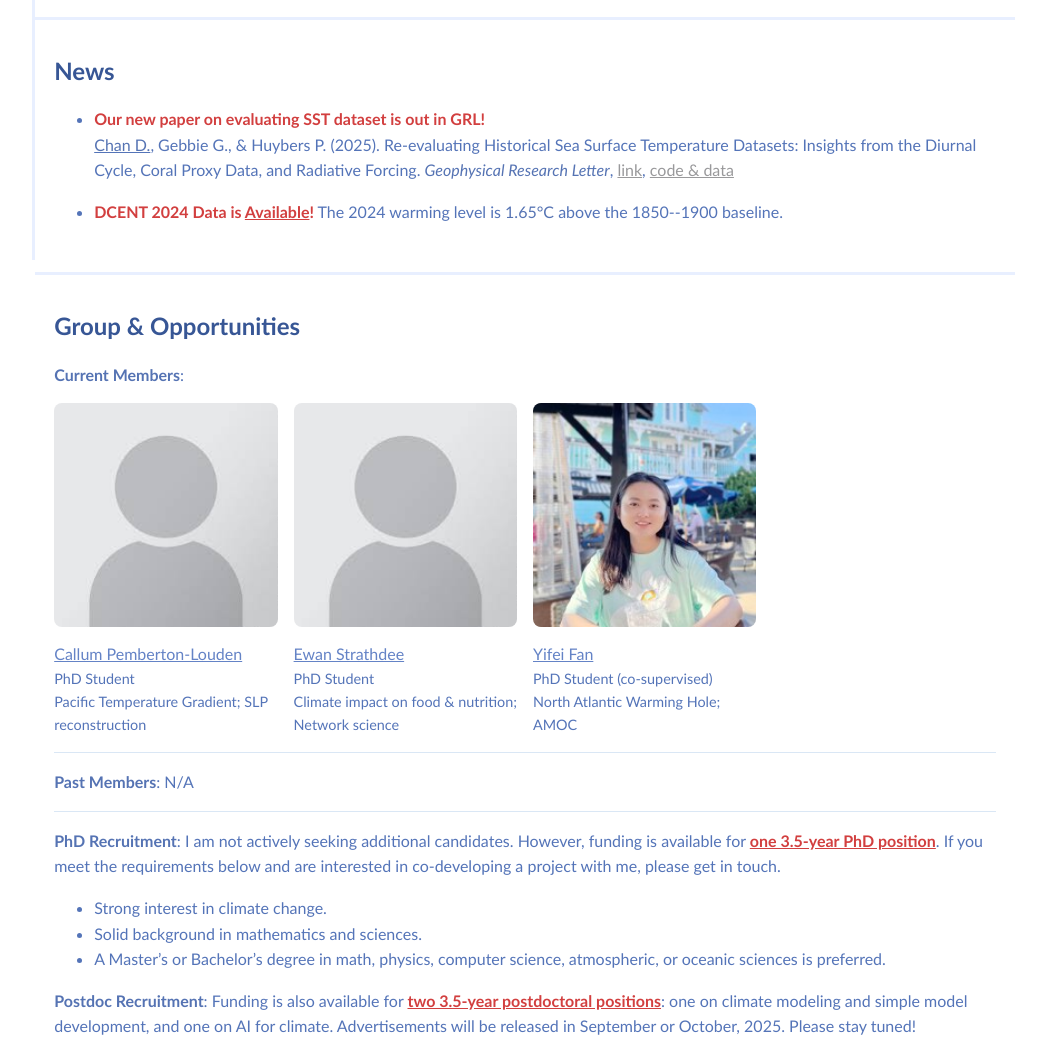
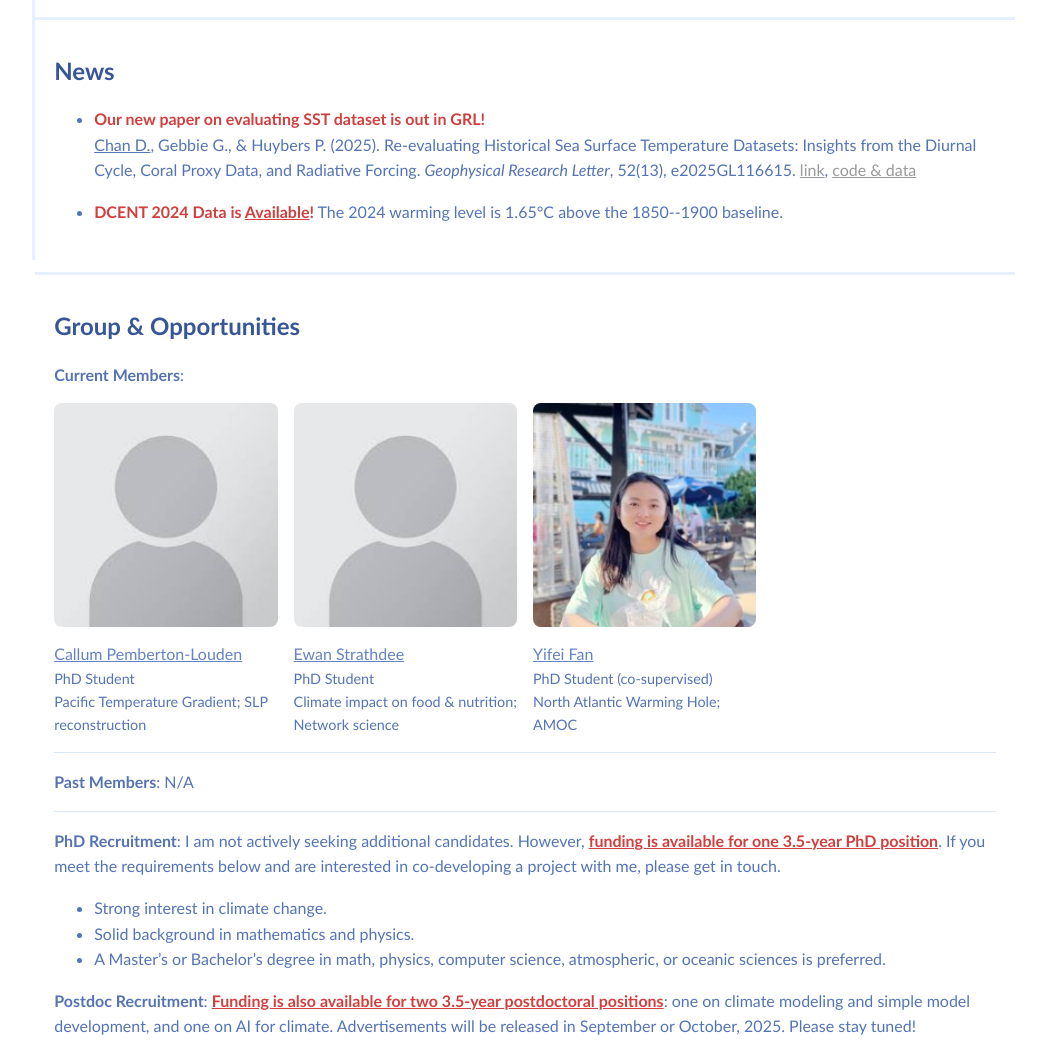
Before and after one commit to duochanatharvard/duochanatharvard.github.io, a plain HTML site: page index.html in a window 1280 px wide. Shown: the part 540-1582 px from the top of the page, without its empty margins (225-1271 px from the left). Drawn offline with Linux system fonts and the light colour scheme.

Commit message:
Add new publications

```diff
--- a/index.html
+++ b/index.html
@@ -316,20 +316,20 @@
 
             <p>
               <B>PhD Recruitment</B>: I am not actively seeking additional candidates.
-              However, funding is available for
-              <B style="font-weight: 600; color: #d23f3f"><u>one 3.5-year PhD position</u></B>.
+              However,
+              <B style="font-weight: 600; color: #d23f3f"><u>funding is available for one 3.5-year PhD position</u></B>.
               If you meet the requirements below and are interested in co-developing a project with me, please get in touch.
             </p>
 
             <ul>
               <li> Strong interest in climate change. </li>
-              <li> Solid background in mathematics and sciences. </li>
+              <li> Solid background in mathematics and physics. </li>
               <li> A Master’s or Bachelor’s degree in math, physics, computer science, atmospheric, or oceanic sciences is preferred. </li>
             </ul>
 
             <p>
-              <B>Postdoc Recruitment</B>: Funding is also available for
-              <B style="font-weight: 600; color: #d23f3f"><u>two 3.5-year postdoctoral positions</u></B>:
+              <B>Postdoc Recruitment</B>:
+              <B style="font-weight: 600; color: #d23f3f"><u>Funding is also available for two 3.5-year postdoctoral positions</u></B>:
               one on climate modeling and simple model development, and one on AI for climate.
               Advertisements will be released in September or October, 2025.  Please stay tuned!
             </p>
@@ -362,6 +362,7 @@
             <ol reversed>
               <h3 style="text-indent: -4ch;">2025</h3>
               <!--<li><span data-ref="he2025ncc"></span></li> -->
+              <li><span data-ref="yin2025sst"></span></li>
               <li><span data-ref="liao2025nct"></span></li>
               <li><span data-ref="chan2025grl"></span></li>
               <li><span data-ref="fan2025sciadv"></span></li>
@@ -1006,16 +1007,21 @@
     // Define references once, HTML allowed
     const refs = {
 
+      yin2025sst: `<u>Yin, X.</u>, Schlegel, R. W., Huang, B., <B style="font-weight: 550;">Chan, D.</B>, Graham, G., Hu, Z.-Z., & Zhang, H.-M. (2025).
+            Sea Surface Temperature. In “State of the Climate in 2024”.
+            <b style="font-weight: 550;"><i>Bulletin of the American Meteorological Society</i></b>, 106(8), S180–S185.
+            <a href="https://doi.org/10.1175/BAMS-D-25-0074.1"  class="link-light">link</a>`,
+
       chan2025dcenti: `<u><B style="font-weight: 550;">Chan D.</B></u>, Chan, S. C., Siddons, J. T., Cable, A.,
             Cornes, R. C., Kent, E. C., Gebbie, G., & Huybers, P. (2025).
             DCENT-I: A Globally Infilled Extension of the Dynamically Consistent ENsemble of Temperature Dataset.
             <b style="font-weight: 550;"><i> Geoscience Data Journal</i></b>.
-            <!-- <a href="https://doi.org/10.1038/s41597-024-03742-x">link</a>,
+            <!-- <a href="https://doi.org/10.1038/s41597-024-03742-x" class="link-light">link</a>,
             <a href="papers/Chan_et_al_2024_SD.pdf">pdf</a>. -->`,
 
       chan2025grl: `<u><B style="font-weight: 550;">Chan D.</B></u>, Gebbie G., & Huybers P. (2025).
         Re-evaluating Historical Sea Surface Temperature Datasets: Insights from the Diurnal Cycle, Coral Proxy Data, and Radiative Forcing.
-        <b style="font-weight: 550;"><i>Geophysical Research Letter</i></b>,
+        <b style="font-weight: 550;"><i>Geophysical Research Letter</i></b>, 52(13), e2025GL116615.
         <a href="https://doi.org/10.1029/2025GL116615" class="link-light">link</a>,
         <a href="https://doi.org/10.7910/DVN/OHCGPN" class="link-light">code & data</a>`,
 
```
